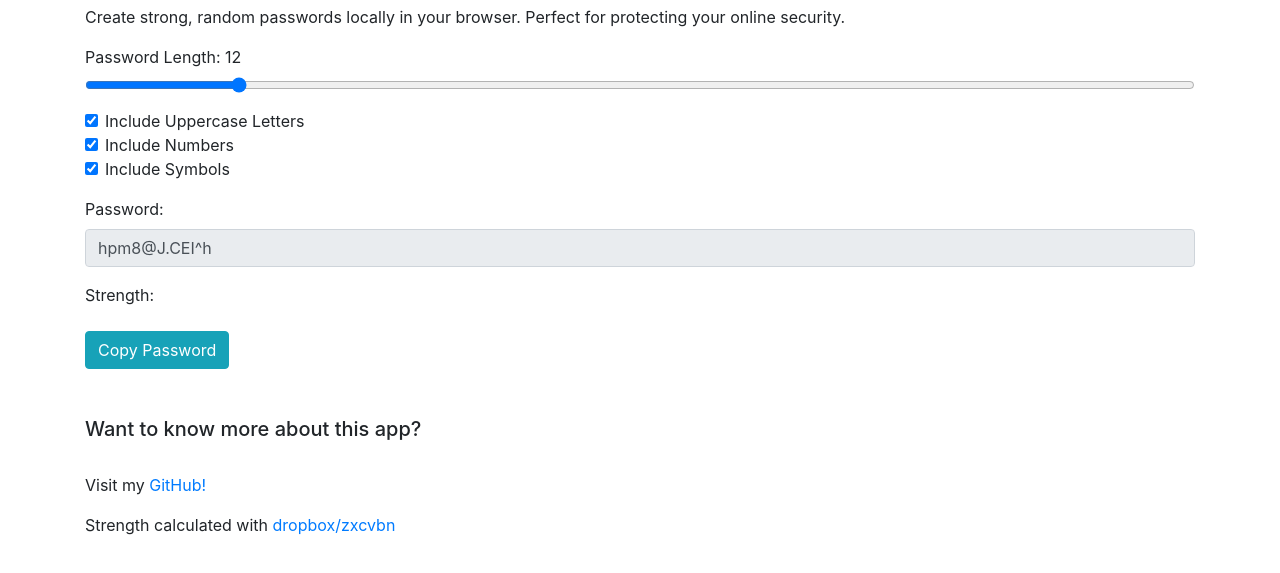
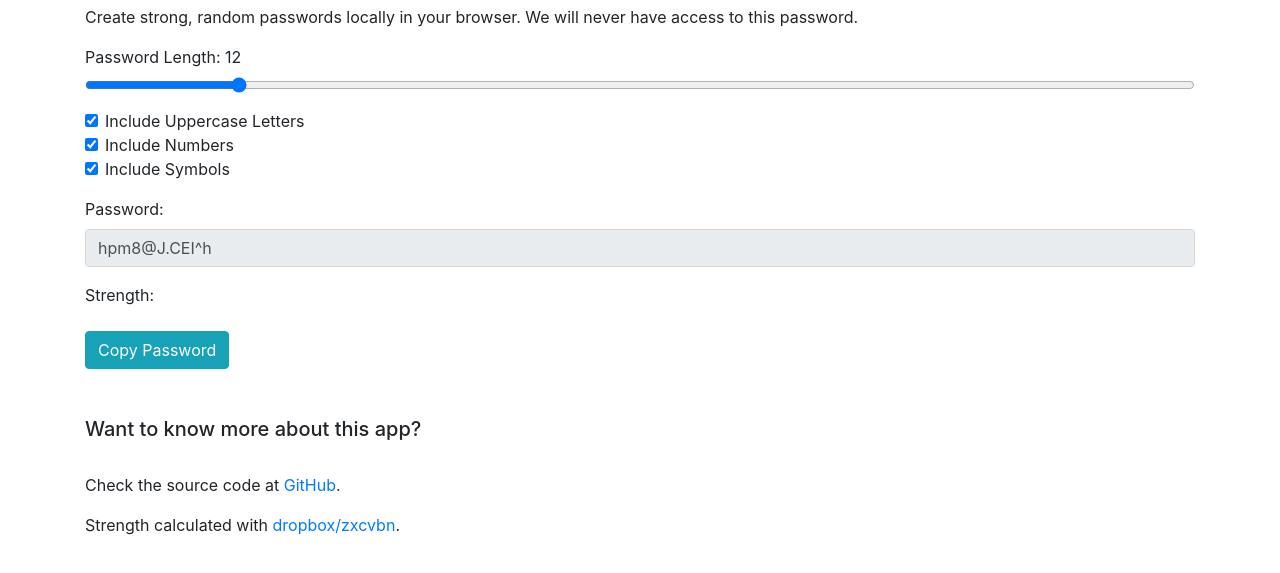
Before and after one commit to jorgesoft/pswd-app, a plain HTML site: page index.html in a window 1280 px wide. Shown: the part 99-672 px from the top of the page. Drawn offline with nearby package versions, Linux system fonts and the light colour scheme; a script that the page names is missing.

Commit message:
html changed page details

```diff
--- a/index.html
+++ b/index.html
@@ -34,7 +34,7 @@
 <body>
     <div class="container mt-5">
         <h1>Password Generator</h1>
-        <p>Create strong, random passwords locally in your browser. Perfect for protecting your online security.</p>
+        <p>Create strong, random passwords locally in your browser. We will never have access to this password.</p>
         <div class="form-group">
             <label for="passwordLength">Password Length: <span id="lengthDisplay">12</span></label>
             <input type="range" class="form-control-range" id="passwordLength" min="4" max="64" value="12" oninput="updateLengthDisplay(this.value); generatePassword();">
@@ -66,8 +66,8 @@
     <div class="container mt-5">
         <h5>Want to know more about this app?</h5>
         <br>
-        <p>Visit my <a href="https://github.com/jorgesoft/pswd-app">GitHub! </a></p>
-        <p>Strength calculated with <a href="https://github.com/dropbox/zxcvbn">dropbox/zxcvbn</a></p>
+        <p>Check the source code at <a href="https://github.com/jorgesoft/pswd-app">GitHub</a>.</p>
+        <p>Strength calculated with <a href="https://lowe.github.io/tryzxcvbn/">dropbox/zxcvbn</a>.</p>
         <br>
         <br>
     </div>
```
